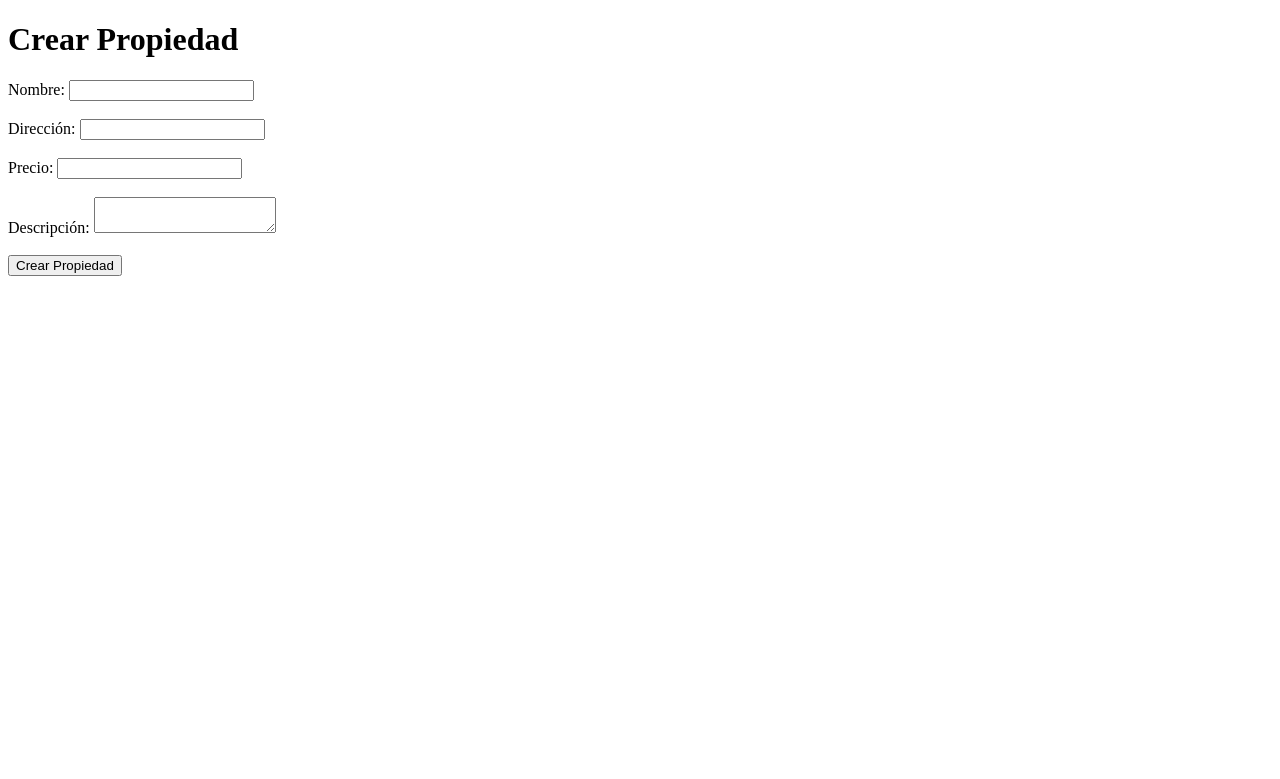
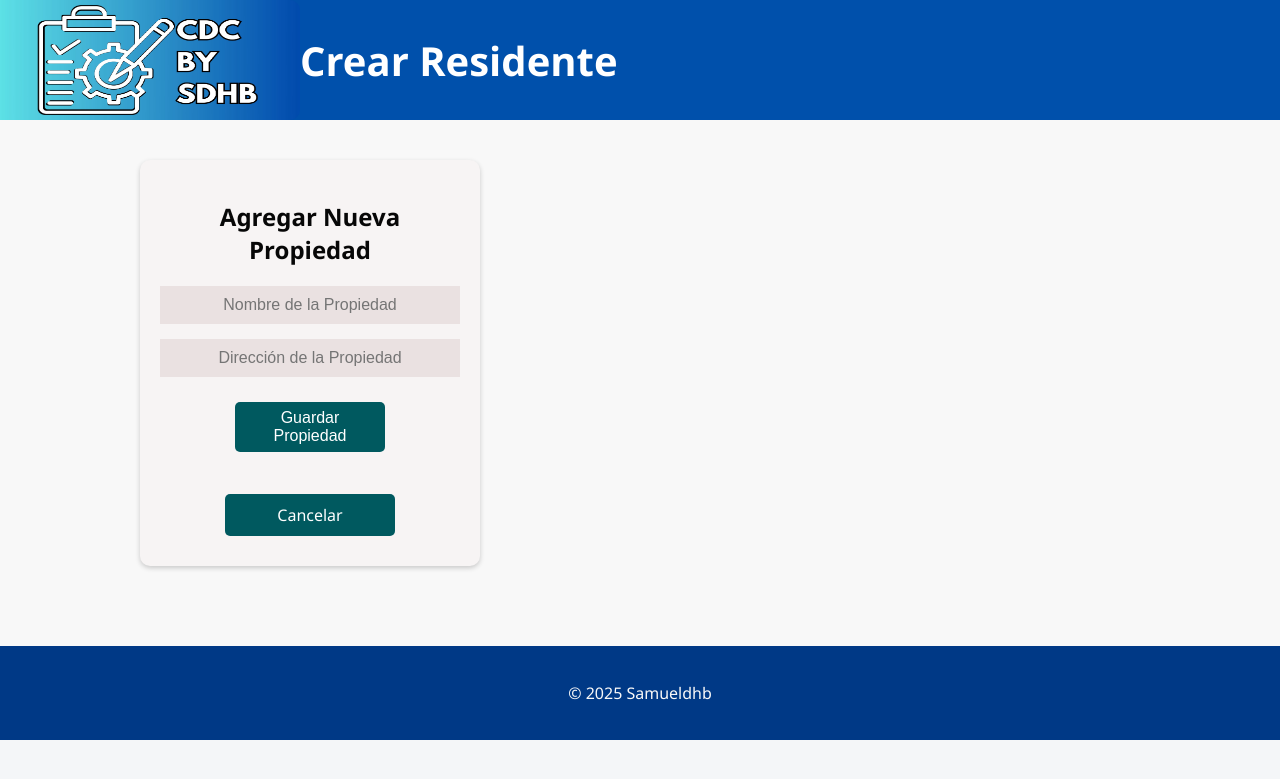
Before and after one commit to ronaldhab/CondoAdmin, a PHP site: page /crear_propiedad.php in a window 1280 px wide. Shown: the top 779 px of the page. Run offline with PHP 8.4, Linux system fonts and the light colour scheme; data that the repository does not hold is empty.

Commit message:
Mejoras en la funcionalidad de gestión de propiedades y residentes
- Actualizado `crear_propiedad.php` para optimizar la creación de propiedades.
- Mejorado `crear_residente.php` con validaciones adicionales.
- Ajustes en `propiedades.php` para mejorar la visualización de datos.

```diff
--- a/crear_propiedad.php
+++ b/crear_propiedad.php
@@ -1,57 +1,75 @@
 <?php
-// archivo: crear_propiedad.php
-// Incluir la conexión a la base de datos
-include_once "db_condominios.php";
+include "db_condominios.php"; // Conexión a la base de datos.
 session_start();
 
+if (isset($_POST['guardar'])) {
+  $nombre = mysqli_real_escape_string($cone, $_POST['nombre']);
+  $direccion = mysqli_real_escape_string($cone, $_POST['direccion']);
 
-if ($_SERVER['REQUEST_METHOD'] === 'POST') {
-  $nombre = $_POST['nombre'] ?? '';
-  $direccion = $_POST['direccion'] ?? '';
-  $precio = $_POST['precio'] ?? '';
-  $descripcion = $_POST['descripcion'] ?? '';
+  // Asegurar que solo se guarden "Propietario" o "Alquiler" en Tipo_res
 
-  if ($nombre && $direccion && $precio && $descripcion) {
-    $query = "INSERT INTO propiedades (nombre, direccion, precio, descripcion) VALUES (?, ?, ?, ?)";
-    $stmt = $conn->prepare($query);
-    $stmt->bind_param("ssds", $nombre, $direccion, $precio, $descripcion);
-
-    if ($stmt->execute()) {
-      echo "Propiedad creada exitosamente.";
-    } else {
-      echo "Error al crear la propiedad: " . $stmt->error;
-    }
-
-    $stmt->close();
+  $sql_insertar = "INSERT INTO t_propiedades (Nom_propiedad, Direccion)
+                      VALUES ('$nombre',
+                              '$direccion')";
+  if (mysqli_query($cone, $sql_insertar)) {
+    // Redirige incluyendo el ID de la propiedad en la URL.
+    header("Location: propiedades.php");
+    exit;
   } else {
-    echo "Por favor, complete todos los campos.";
+    echo "<p>Error al agregar la propiedad: " . mysqli_error($cone) . "</p>";
   }
 }
+
 ?>
 
 <!DOCTYPE html>
 <html lang="es">
+
 <head>
   <meta charset="UTF-8">
   <meta name="viewport" content="width=device-width, initial-scale=1.0">
-  <title>Crear Propiedad</title>
+  <title>Editar Residente</title>
+  <link rel="stylesheet" href="style.css">
 </head>
+
 <body>
-  <h1>Crear Propiedad</h1>
-  <form method="POST" action="crear_propiedad.php">
-    <label for="nombre">Nombre:</label>
-    <input type="text" id="nombre" name="nombre" required><br><br>
+  <header>
+    <div>
+      <a class="header-container" href="home.php">
+        <img src="img/banner.jpg" class="logo">
+        <h1 class="title">Crear Residente</h1>
+      </a>
+    </div>
+  </header>
 
-    <label for="direccion">Dirección:</label>
-    <input type="text" id="direccion" name="direccion" required><br><br>
+  <main>
+    <div class="container">
+      <section class="tarjeta">
 
-    <label for="precio">Precio:</label>
-    <input type="number" id="precio" name="precio" step="0.01" required><br><br>
+        <form method="POST" class="tarjeta-container">
+          <h2>Agregar Nueva Propiedad</h2>
+          <!-- Campo oculto para enviar el ID de la propiedad -->
+          <input type="hidden" name="id_propiedad" value="<?php echo $id_propiedad; ?>">
+          <input type="text" name="nombre" placeholder="Nombre de la Propiedad" required>
+          <input type="text" name="direccion" placeholder="Dirección de la Propiedad" required>
+          <div class="button-container">
+            <button type="submit" name="guardar" class="button-container-texto guardar">
+              Guardar Propiedad
+            </button><br>
+            <a href="propiedades.php" class="button-container-texto">
+              Cancelar
+            </a>
+          </div>
+        </form>
+      </section>
+    </div>
+  </main>
 
-    <label for="descripcion">Descripción:</label>
-    <textarea id="descripcion" name="descripcion" required></textarea><br><br>
+  <footer>
+    <div class="container">
+      <p>&copy; 2025 Samueldhb</p>
+    </div>
+  </footer>
+</body>
 
-    <button type="submit">Crear Propiedad</button>
-  </form>
-</body>
 </html>
--- a/crear_residente.php
+++ b/crear_residente.php
@@ -34,7 +34,7 @@ if (isset($_POST['guardar'])) {
 <head>
   <meta charset="UTF-8">
   <meta name="viewport" content="width=device-width, initial-scale=1.0">
-  <title>Editar Residente</title>
+  <title>Crear Residente</title>
   <link rel="stylesheet" href="style.css">
 </head>
 
--- a/propiedades.php
+++ b/propiedades.php
@@ -56,6 +56,11 @@
                                 <td>
                                     <?php echo $row_propiedad["Direccion"]; ?>
                                 </td>
+                                <td>
+                                    <a href="crear_propiedad.php?id=<?php echo $row_propiedad["Id_propiedad"]; ?>">
+                                        <img src="img/añadir.png" width="30" height="30">
+                                    </a>
+                                </td>
                             </tr>
                         <?php } ?>
                     </tbody>
```
